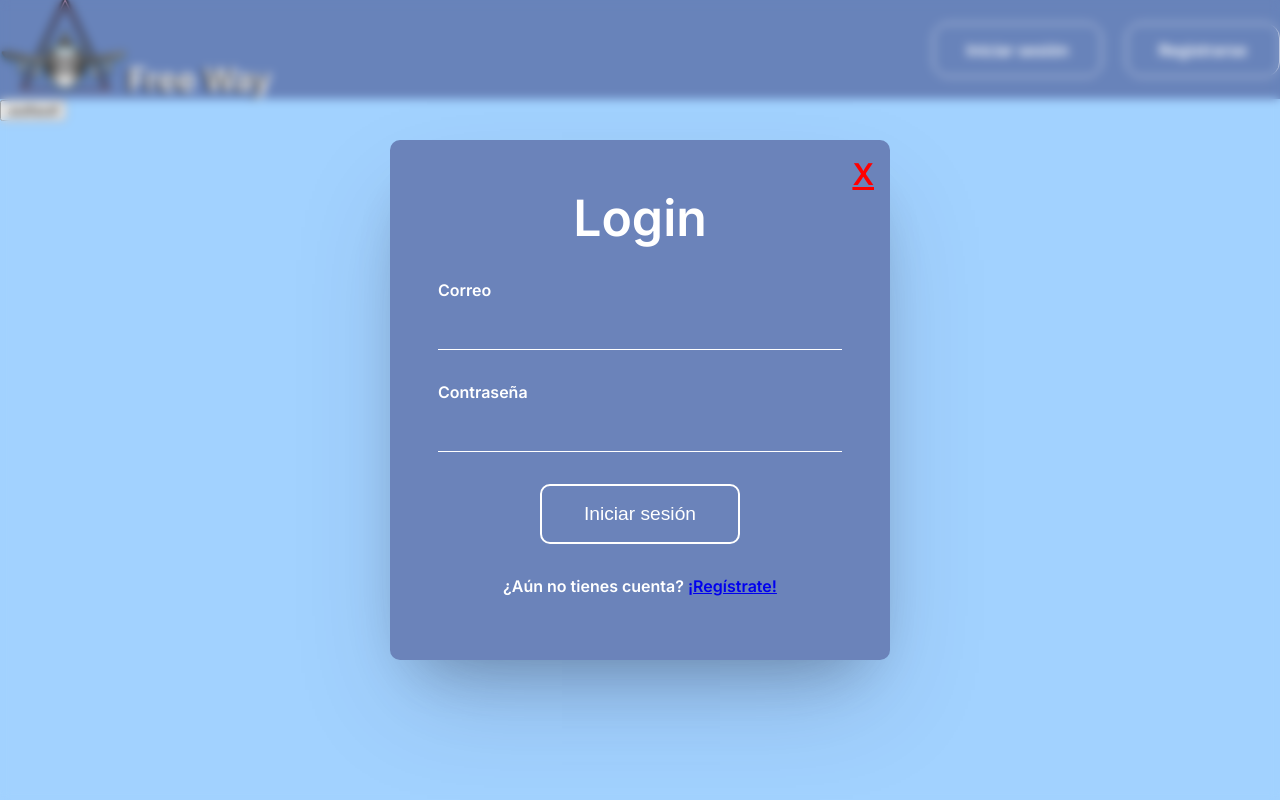
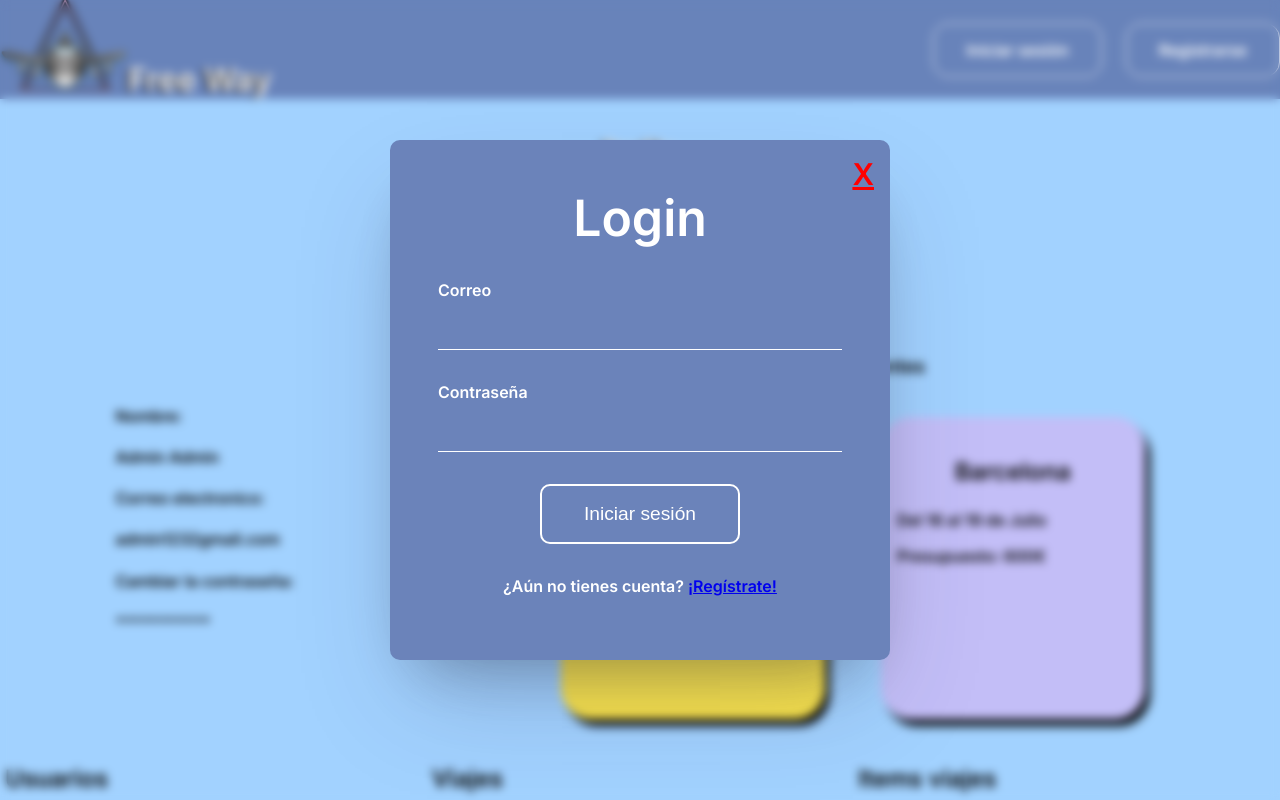
Before and after one commit to PlanificacionViaje/PlanificacioFrontEnd, a Vue app: page / in a window 1280 px wide. Shown: the top 800 px of the page. Built offline with nearby package versions, Linux system fonts and the light colour scheme.

Commit message:
commit mio

```diff
--- a/src/App.vue
+++ b/src/App.vue
@@ -31,7 +31,7 @@ export default {
   </header>
   <main>
     <Header />
-    <!-- <Profile />
+    <Profile />
     <AxiosPlayground /> -->
     <LoginAndRegisterModal
       :loginActive="loginActive"
```
